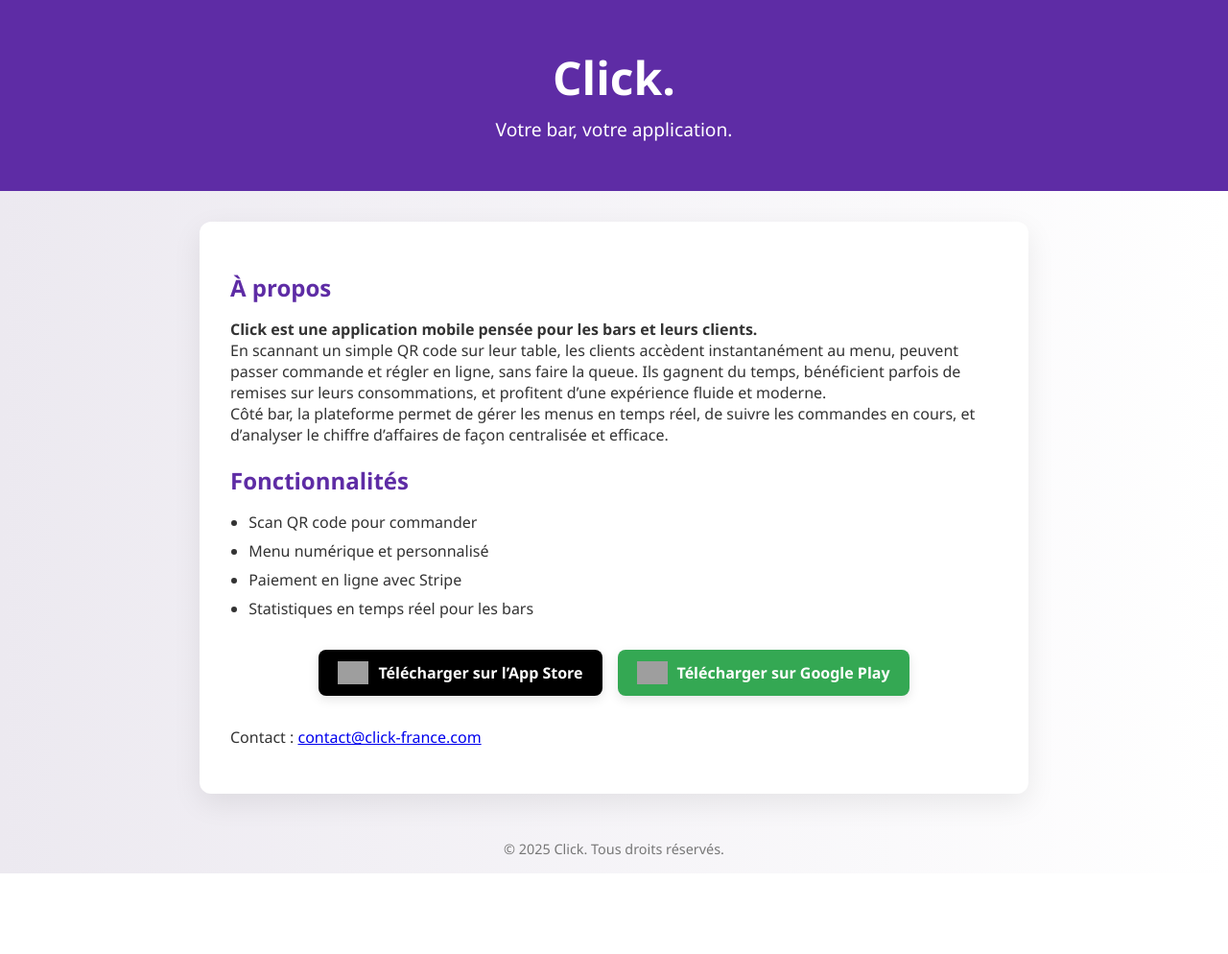
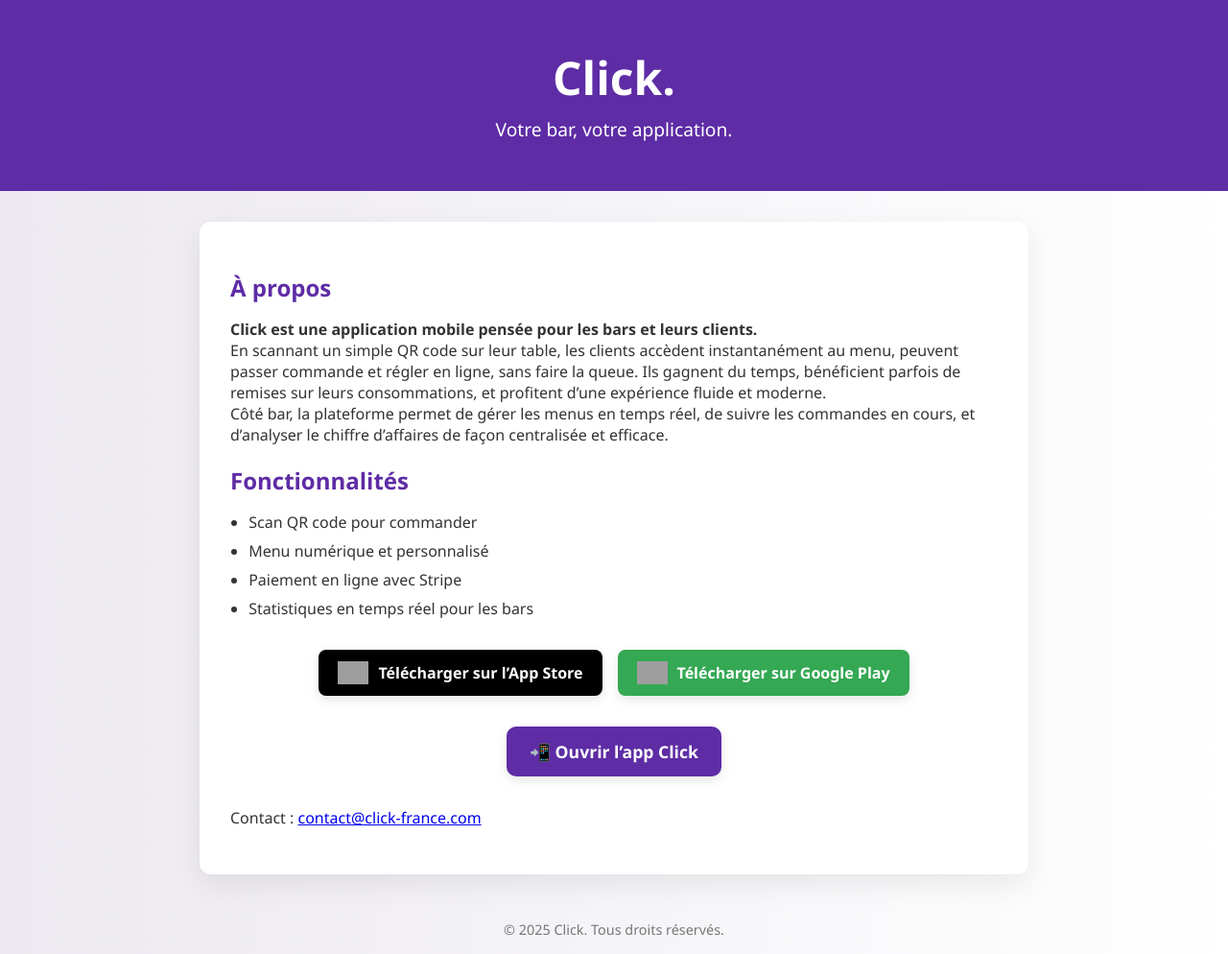
Before and after one commit to npigeonn/site-click, a plain HTML site: page public/index.html in a window 1280 px wide. Shown: the whole page at 96% size. Before the commit the page ends 910 px from the top, so only its background shows below. Drawn offline with Linux system fonts and the light colour scheme; grey boxes are pictures that could not be loaded.

Commit message:
bouton ouverture de l'app

```diff
--- a/public/index.html
+++ b/public/index.html
@@ -55,7 +55,6 @@
   </section>
 </body>
 </html> -->
-
 <!DOCTYPE html>
 <html lang="fr">
 <head>
@@ -154,6 +153,28 @@
       background: #2c8b45;
     }
 
+    .open-app {
+      margin-top: 2rem;
+      display: flex;
+      justify-content: center;
+    }
+
+    .open-app-button {
+      background-color: #5e2ca5;
+      color: white;
+      padding: 14px 24px;
+      border-radius: 10px;
+      font-size: 1.1rem;
+      font-weight: bold;
+      text-decoration: none;
+      box-shadow: 0 4px 12px rgba(0,0,0,0.1);
+      transition: background 0.3s ease;
+    }
+
+    .open-app-button:hover {
+      background-color: #431a85;
+    }
+
     footer {
       text-align: center;
       padding: 1rem;
@@ -161,6 +182,31 @@
       color: #777;
     }
   </style>
+
+  <script>
+    function openClickApp() {
+      const userAgent = navigator.userAgent.toLowerCase();
+      const isAndroid = userAgent.includes("android");
+      const isIOS = userAgent.includes("iphone") || userAgent.includes("ipad");
+
+      const fallbackAppStore = "https://apps.apple.com/app/idXXXXXXXXXX";
+      const fallbackPlayStore = "https://play.google.com/store/apps/details?id=com.nicosss.DWI";
+
+      const scheme = "clickapp://";
+
+      // Essayer d'ouvrir l'app
+      window.location.href = scheme;
+
+      // Fallback vers le store après délai
+      setTimeout(() => {
+        if (isIOS) {
+          window.location.href = fallbackAppStore;
+        } else if (isAndroid) {
+          window.location.href = fallbackPlayStore;
+        }
+      }, 1500);
+    }
+  </script>
 </head>
 <body>
   <header>
@@ -196,6 +242,10 @@
       </a>
     </div>
 
+    <div class="open-app">
+      <a class="open-app-button" href="#" onclick="openClickApp(); return false;">📲 Ouvrir l’app Click</a>
+    </div>
+
     <p style="margin-top: 2rem;">Contact : <a href="mailto:contact@click-france.com">contact@click-france.com</a></p>
   </section>
 
```
